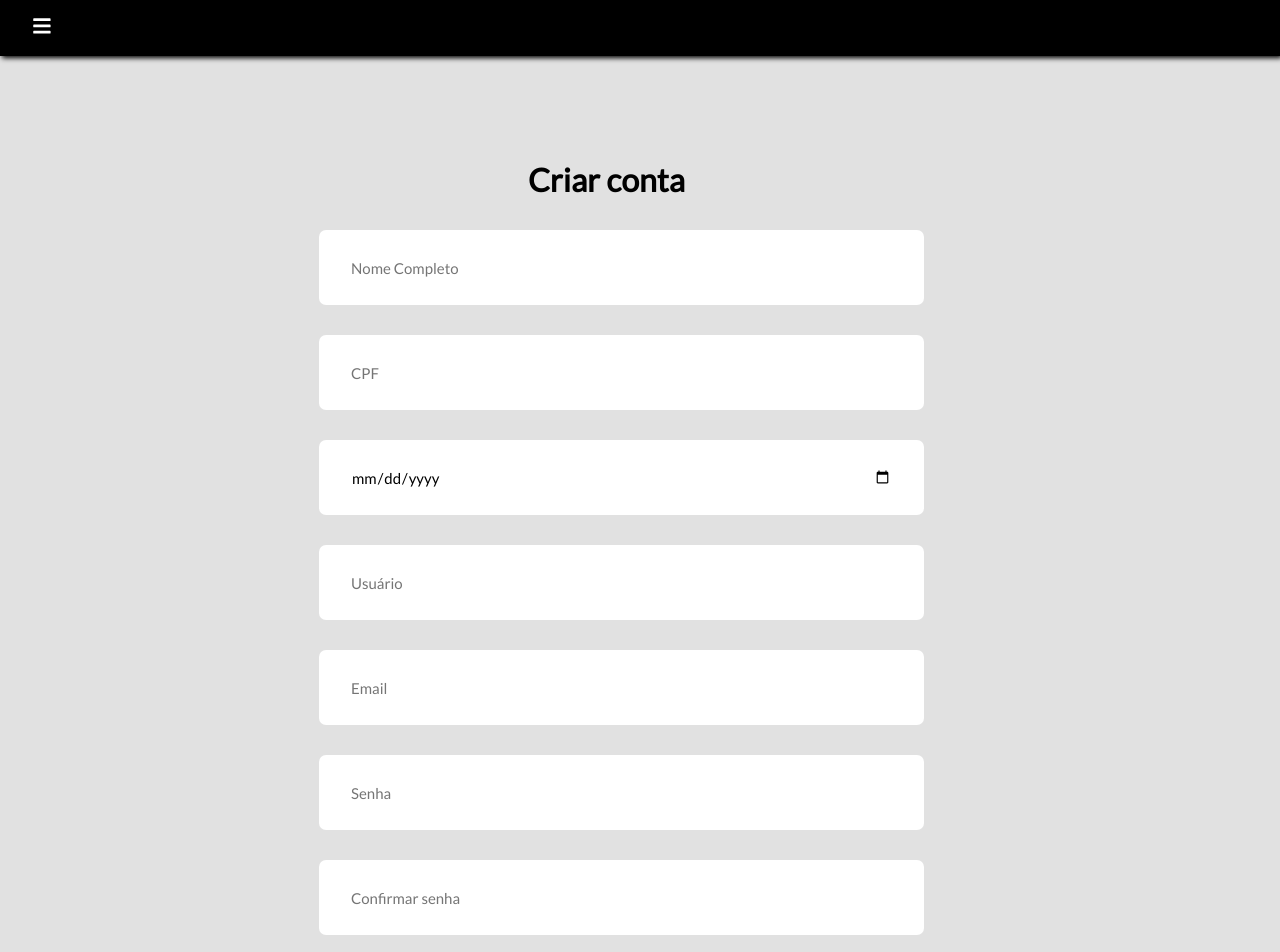
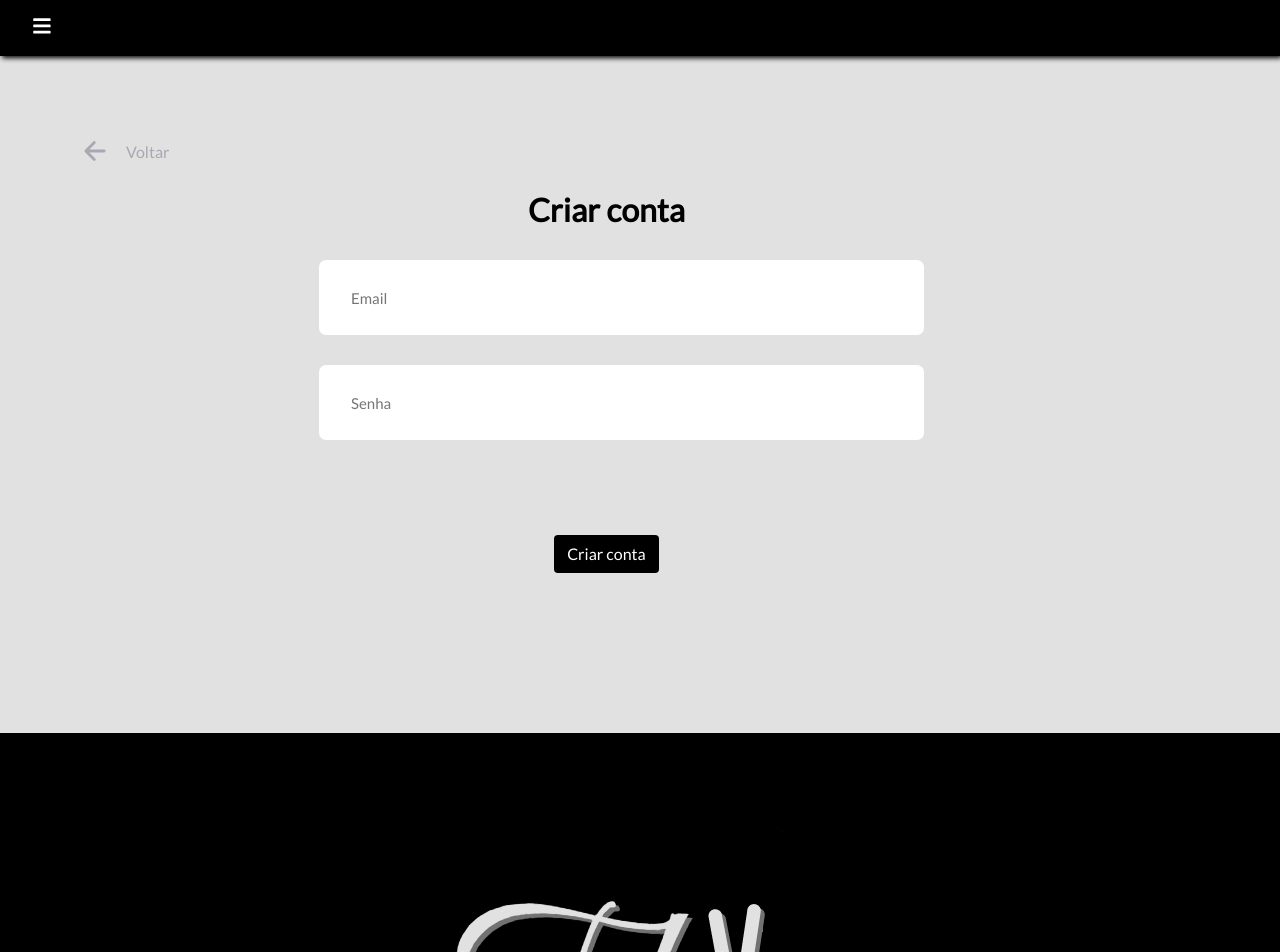
Before and after one commit to T2-IT/ecommerce-web, a React (Create React App) app in the folder projeto-ecommerce/: page /cadastro in a window 1280 px wide. Shown: the top 952 px of the page. Built offline with nearby package versions, Linux system fonts and the light colour scheme.

Commit message:
teste de consumo de api

```diff
--- a/projeto-ecommerce/src/components/card/Card.css
+++ b/projeto-ecommerce/src/components/card/Card.css
@@ -7,6 +7,8 @@
     margin: 20px;
     justify-content:space-between;
     cursor:pointer;
+    height: 40rem;
+    width: 20rem;
 }
 
 .img_cartao{
@@ -17,6 +19,7 @@
 
 .titulo_cartao{
     padding:1rem;
+    height: 4rem;
 }
 
 .descricao_cartao{
--- a/projeto-ecommerce/src/components/navbar/SidebarData.js
+++ b/projeto-ecommerce/src/components/navbar/SidebarData.js
@@ -1,6 +1,7 @@
 import React from "react";
 import {RiHome2Line} from "react-icons/ri"
 import {IoStorefrontOutline} from "react-icons/io5";
+import {AiOutlineLogin} from "react-icons/ai";
 
 export const SidebarData = [
   {
@@ -14,5 +15,11 @@ export const SidebarData = [
     path: "/produtos",
     icon: <IoStorefrontOutline />,
     cName: "nav-text",
+  },
+  {
+    title: "Login",
+    path: "/",
+    icon: <AiOutlineLogin />,
+    cName: "nav-text",
   }
 ];
--- a/projeto-ecommerce/src/pages/Cadastro/Cadastro.js
+++ b/projeto-ecommerce/src/pages/Cadastro/Cadastro.js
@@ -1,127 +1,73 @@
-import { useState } from "react";
-import { Input, Form, Container, Button , ContainerInput , ContainerEspaco} from "./Styles";
+import React, { useState } from "react";
+import {
+  Input,
+  Form,
+  Container,
+  Button,
+  ContainerInput,
+  ContainerEspaco,
+  Header,
+} from "./Styles";
+import api from "../../services/api";
+import { IoArrowBackOutline } from "react-icons/io5";
+import { Link } from "react-router-dom";
 
 function Cadastro() {
-  const [nome, setNome] = useState("");
+  // async function handleSubmit() {
+  //   await api.post("/clientes", {
+  //     nomeCompleto: `${document.getElementById("nome").value}`,
+  //     senha: `${document.getElementById("senha").value}`,
+  //     usuario: `${document.getElementById("usuario").value}`,
+  //     cpf: `${document.getElementById("cpf").value}`,
+  //     email: `${document.getElementById("email").value}`,
+  //   });
+  // }
 
-  const [CPF, setCpf] = useState("");
-  const [date, setData] = useState("");
-  const [usuario, setUsuario] = useState("");
-  const [email, setEmail] = useState("");
-  const [password, setPassword] = useState("");
-  const [confirmpassword, setConfirmPassword] = useState("");
+  const [cliente, setCliente] = useState({
+    senha: "",
+    email: ""
+  });
 
-  const [CEP, setCEP] = useState("");
-  const [rua, setRua] = useState("");
-  const [numero, setNumero] = useState("");
-  const [complemento, setComplemento] = useState("");
-  const [referencia, setReferencia] = useState("");
-  const [bairro, setBairro] = useState("");
-  const [cidade, setCidade] = useState("");
-  const [estado, setEstado] = useState("");
+  function handleSenha(event) {
+    const qualquerNome = { ...cliente };
+    qualquerNome.senha = event.target.value;
+    setCliente(qualquerNome);
+  }
 
-  function handleSubmit(e) {
-    e.preventDefault();
+  function handleEmail(event) {
+    const qualquerNome = { ...cliente };
+    qualquerNome.email = event.target.value;
+    setCliente(qualquerNome);
+  }
+
+  async function handleSDHS(event) {
+    event.preventDefault();
+    console.log(cliente);
+    await api.post("/clientes", cliente);
   }
 
   return (
-
     <Container>
+      <Header>
+        <Link to="/">
+          <IoArrowBackOutline size={30} />
+          <span>Voltar</span>
+        </Link>
+      </Header>
       <ContainerEspaco>
-
-          <Form onSubmit={handleSubmit}>
+        <Form onSubmit={(event) => handleSDHS(event)}>
           <h1>Criar conta</h1>
           <Input
             type="text"
-              placeholder="Nome Completo"
-              value={nome}
-              onChange={(e) => setNome(e.target.value)}
-            />
-
-            <Input
-              type="string"
-              placeholder="CPF"
-              value={CPF}
-              onChange={(e) => setCpf(e.target.value)}
-            />
-            <Input
-              type="date"
-              placeholder="Data de Nascimento"
-              value={date}
-              onChange={(e) => setData(e.target.value)}
-            />
-            <Input
-              type="text"
-              placeholder="Usuário"
-              value={usuario}
-              onChange={(e) => setUsuario(e.target.value)}
-            />
-            <Input
-              type="text"
             placeholder="Email"
-              value={email}
-              onChange={(e) => setEmail(e.target.value)}
+            id="email"
+            onChange={(event) => handleEmail(event)}
           />
           <Input
             type="password"
             placeholder="Senha"
-              value={password}
-              onChange={(e) => setPassword(e.target.value)}
-            />
-            <Input
-              type="password"
-              placeholder="Confirmar senha"
-              value={confirmpassword}
-              onChange={(e) => setConfirmPassword(e.target.value)}
-            />
-
-            <Input
-              type="text"
-              placeholder="CEP"
-              value={CEP}
-              onChange={(e) => setCEP(e.target.value)}
-            />
-            <Input
-              type="text"
-              placeholder="Rua"
-              value={rua}
-              onChange={(e) => setRua(e.target.value)}
-            />
-            <Input
-              type="text"
-              placeholder="Número"
-              value={numero}
-              onChange={(e) => setNumero(e.target.value)}
-            />
-            <Input
-              type="text"
-              placeholder="Complemento"
-              value={complemento}
-              onChange={(e) => setComplemento(e.target.value)}
-            />
-            <Input
-              type="text"
-              placeholder="Ponto de referência"
-              value={referencia}
-              onChange={(e) => setReferencia(e.target.value)}
-            />
-            <Input
-              type="text"
-              placeholder="Bairro"
-              value={bairro}
-              onChange={(e) => setBairro(e.target.value)}
-            />
-            <Input
-              type="text"
-              placeholder="Cidade"
-              value={cidade}
-              onChange={(e) => setCidade(e.target.value)}
-            />
-            <Input
-              type="text"
-              placeholder="Estado"
-              value={estado}
-              onChange={(e) => setEstado(e.target.value)}
+            id="senha"
+            onChange={(event) => handleSenha(event)}
           />
           <Container>
             <Button type="submit">Criar conta</Button>
@@ -129,7 +75,6 @@ function Cadastro() {
         </Form>
       </ContainerEspaco>
     </Container>
-
   );
 }
 
--- a/projeto-ecommerce/src/pages/Cadastro/Styles.js
+++ b/projeto-ecommerce/src/pages/Cadastro/Styles.js
@@ -1,17 +1,14 @@
 import styled from "styled-components";
 
 export const Input = styled.input`
-  margin: 15px  ;
+  margin: 15px;
   height: 75px;
   border: 0;
   border-radius: 7px;
   font-size: 15px;
   background-color: #fff;
   padding: 2rem;
-  width:100% ;
-
-
-
+  width: 100%;
 `;
 
 export const Form = styled.form`
@@ -29,7 +26,7 @@ export const Container = styled.div`
   background-color: #e1e1e1;
   flex-direction: column;
   padding: 5rem;
-  width:100%
+  width: 100%;
 `;
 
 export const Button = styled.button`
@@ -48,8 +45,6 @@ export const Button = styled.button`
   font-size: 1rem;
   border-radius: 0.25rem;
 
-
-
   &:hover {
     transition: 300ms;
     background-color: rgb(71, 71, 71);
@@ -65,10 +60,27 @@ export const ContainerInput = styled.div`
   padding: 10px;
   font-size: 15px;
   background-color: #fff;
-
 `;
 export const ContainerEspaco = styled.div`
-justify-content:center;
-width:60%
+  justify-content: center;
+  width: 60%;
+`;
 
+export const Header = styled.header`
+  display: flex;
+  align-items: center;
+  justify-content: start;
+  width: 100%;
+
+  a {
+    display: flex;
+    align-items: center;
+    text-decoration: none;
+    color: #a8a8b3;
+    transition: 0.2s;
+
+    &:hover {
+      color: #666;
+    }
+  }
 `;
--- a/projeto-ecommerce/src/pages/Produto/Styles.js
+++ b/projeto-ecommerce/src/pages/Produto/Styles.js
@@ -18,5 +18,6 @@ export const Hr = styled.hr`
 
 export const ContainerCard = styled.div`
   display: grid;
-  grid-template-columns: repeat(auto-fit, minmax(12rem, 16rem));
+  grid-template-columns:
+  repeat(auto-fit, minmax(18rem, 19rem));
 `;
--- a/projeto-ecommerce/src/services/api.js
+++ b/projeto-ecommerce/src/services/api.js
@@ -1,7 +1,7 @@
-import axios from 'axios';
+import axios from "axios";
 
 const api = axios.create({
-    baseURL : 'https://residencia-ecommerce.herokuapp.com/'
-})
+  baseURL: "https://residencia-ecommerce.herokuapp.com/",
+});
 
 export default api;
```
Lines whose indentation alone changed are shown as unchanged.
